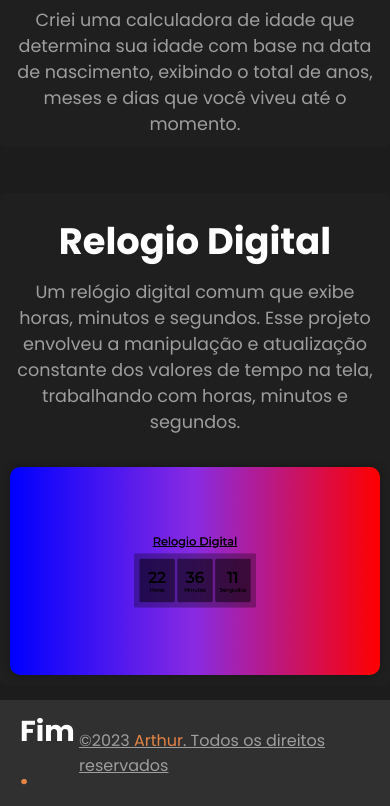
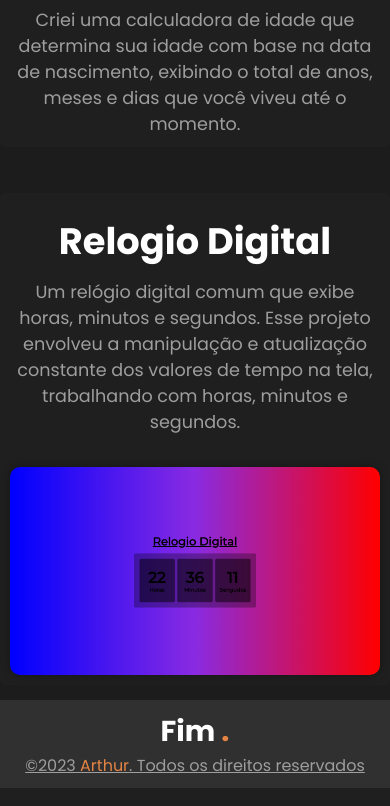
Before and after one commit to Arthur-dias-do-nascimento/Projetos, a plain HTML site: page Portfolio/index.html in a window 390 px wide. Shown: the part 5584-6390 px from the top of the page. Drawn offline with Linux system fonts and the light colour scheme.

Commit message:
Melhorando o Portfollio

```diff
--- a/Portfolio/assets/css/resposive.css
+++ b/Portfolio/assets/css/resposive.css
@@ -81,6 +81,15 @@
     }
 }
 
+@media (max-width: 450px) {
+    footer .container {
+        display: flex;
+        flex-direction: column;
+        align-items: center;
+        justify-content: center;
+    }
+}
+
 @keyframes slide_animation {
     0% {
         width: 0%;
```
